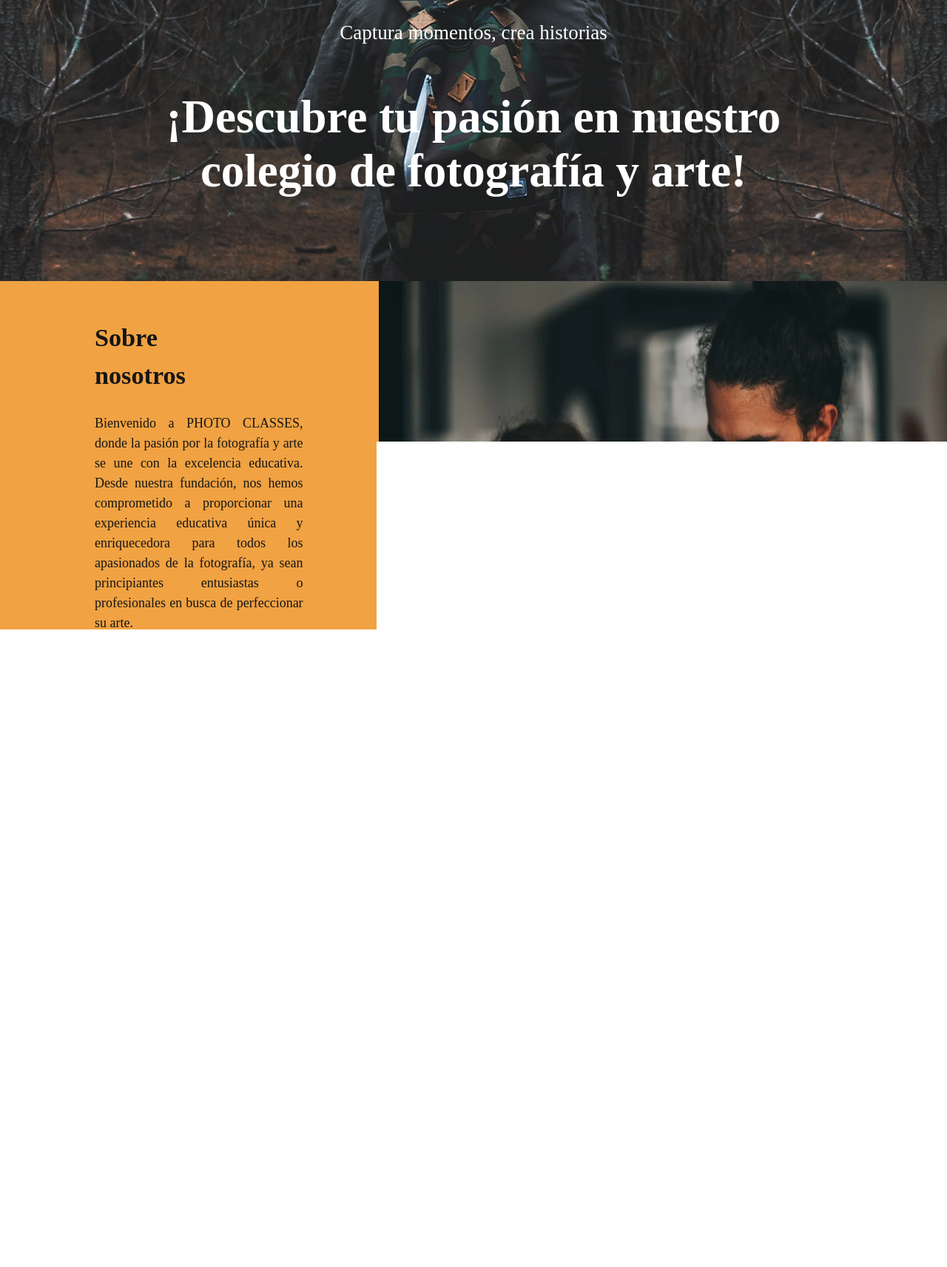
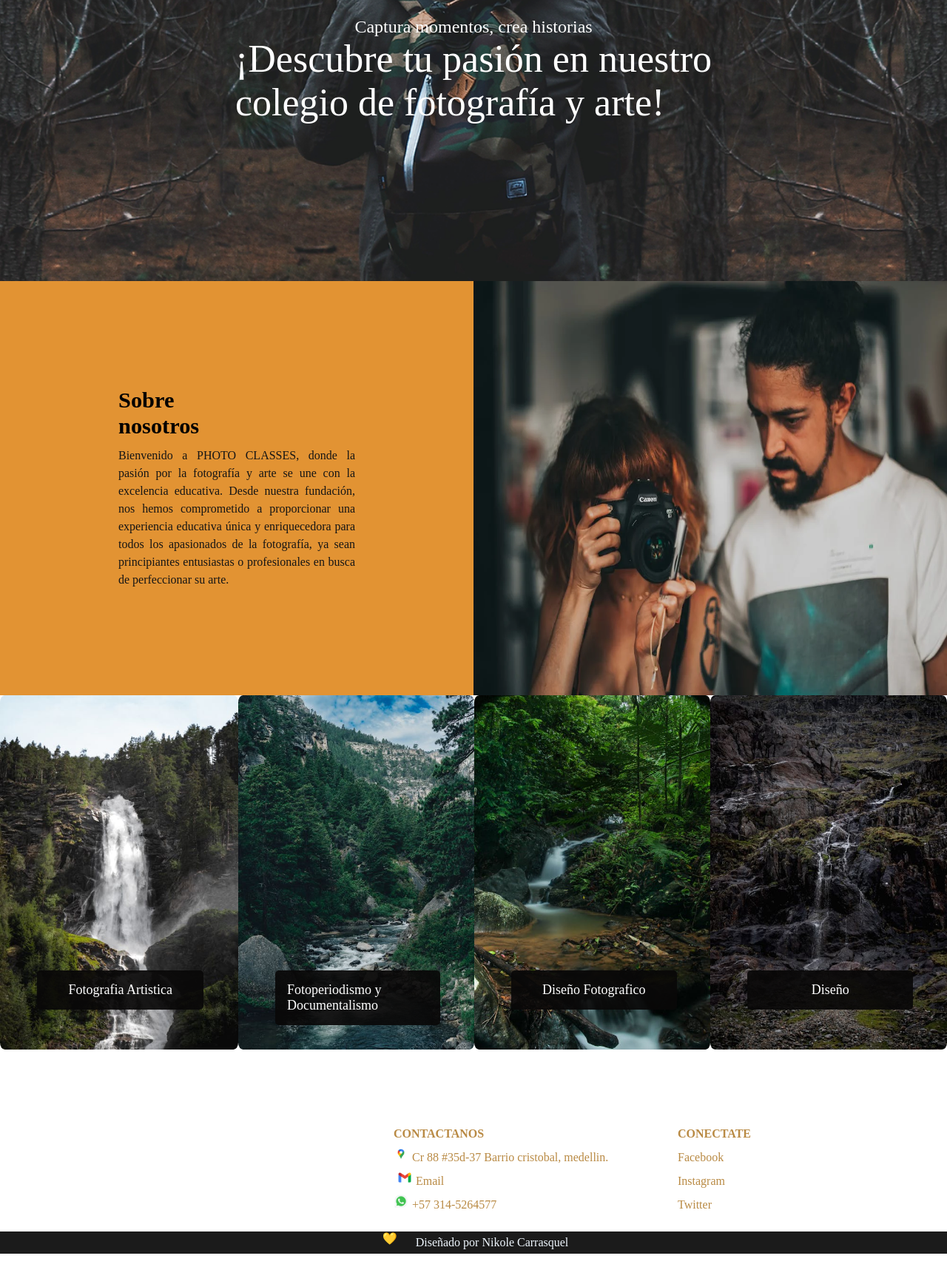
Before and after one commit to nikomarga/photoclases, a plain HTML site: page index.html in a window 1280 px wide. Shown: the part 420-2133 px from the top of the page at 74% size. Drawn offline with Linux system fonts and the light colour scheme.

Commit message:
Modificado contactos y servicios

```diff
--- a/index.html
+++ b/index.html
@@ -8,58 +8,86 @@
     <link rel="shortcut icon" href="imagenes/imagen.ico" type="image/x-icon">
 </head>
 <body>
-    <header>
-      <nav>
+    <header class="foto">
+      <nav class="cabeza">
+        <div class="logoh1">
             <h1 >PHOTO CLAS SES</h1>
+        </div>
+        <div class="cabezaa">
             <a href="index.html">INICIO</a>
             <a href="vision.html">ACERCA DE</a>
             <a href="acercade.html">SERVICIOS</a>
             <a href="contacto.html">CONTACTO</a>
+        </div>
       </nav>
 
         <div class="first">
-            <p>Captura momentos, crea historias </p>
-            <h2><span>¡Descubre tu pasión en nuestro </span><span>colegio de fotografía y arte!</span></h2>
+            <div class="first1">
+                <div class="primero1">
+                    <p>Captura momentos, crea historias</p>
                 </div>
+                <div class="primero2">
+                    <p>¡Descubre tu pasión en nuestro <br> colegio de fotografía y arte!</p>
+                </div>
+            </div>
+        </div>
+
     </header>
-    <main>
+
+    <main class="fondo">
         <div class="second">
             <div class="izquierda">
                 <h3><span>Sobre </span>nosotros</h3>
                 <p>Bienvenido a PHOTO CLASSES, donde la pasión por la fotografía y arte se une con la excelencia educativa. Desde nuestra fundación, nos hemos comprometido a proporcionar una experiencia educativa única y enriquecedora para todos los apasionados de la fotografía, ya sean principiantes entusiastas o profesionales en busca de perfeccionar su arte.</p>
             </div>
             <div class="derecha">
-                <img src="imagenes/fotospersonas.webp" alt="FotoPersonas">
+                <img src="imagenes/fotospersonas.webp" alt="dos perdonas">
             </div>
         </div>
 
         <div class="tercero">
             <div class="imagen-con-texto">
                     <img src="imagenes/fotoOscura1.jpeg" alt="fotoDosCaras">
-                <a href="acercade.html" target="_blank"><div class="superpuesto">Fotografia Artistica</div></a>
-               <!-- <a href="acercade.html" class="leer-mas">Leer más</a> -->
+                    <div class="superpuesto">
+                        <a href="acercade.html" target="_blank">Fotografia Artistica</a>
                     </div>
+            </div>
+
             <div class="imagen-con-texto">
                     <img src="imagenes/fotoOscura2.jpeg" alt="dosJovenes">
-                <a href="acercade.html" target="_blank"><div class="superpuesto">Fotoperiodismo y Documentalismo</div></a>
-               <!--   class="leer-mas">Leer más -->
+                    <div class="superpuesto">
+                        <a href="acercade.html" target="_blank">Fotoperiodismo y Documentalismo</a>
                     </div>
+            </div>
+
             <div class="imagen-con-texto">
                     <img src="imagenes/fotosOscura3.jpeg" alt="caras">
-                <a href="acercade.html" target="_blank"><div class="superpuesto">Diseño Fotografico</div></a>
-             <!--    <a href="acercade.html" class="leer-mas">Leer más</a> -->
-             </div>
-             <div class="imagen-con-texto">
-                <img src="imagenes/fotosOscura3.jpeg" alt="caras">
-                <a href="acercade.html" target="_blank"><div class="superpuesto">Diseño</div></a>
-             <!--    <a href="acercade.html" class="leer-mas">Leer más</a> -->
+                    <div class="superpuesto">
+                        <a href="acercade.html" target="_blank">Diseño Fotografico</a>
                     </div>
             </div>
+
+             <div class="imagen-con-texto">
+                    <img src="imagenes/paisajeOscuro4.jpeg" alt="caras">
+                    <div class="superpuesto">
+                        <a href="acercade.html" target="_blank">Diseño</a>
+                    </div>
+             </div>
+         </div>
+
         <div class="info">
-                <p><a href="https://www.bing.com/maps?mepi=23%7E%7ETopOfPage%7ELargeMapLink&ty=18&q=Carrera+88+35D-37%2C+Comuna+12+-+La+Am%C3%A9rica%2C+Medellin%2C+Antioquia%2C+050032&ppois=6.246725_-75.6110859_Carrera+88+35D-37%2C+Comuna+12+-+La+Am%C3%A9rica%2C+Medellin%2C+Antioquia%2C+050032_%7E&cp=6.246877%7E-75.611177&v=2&sV=1&FORM=MIRE&qpvt=Cr+88+%2335d-37+Barrio+cristobal%2C+medellin.&lvl=19.0">Cr 88 #35d-37 Barrio cristobal, medellin.</a> </p>
-                <p>Nikole_margaritacarrasquel@gmail.com</p>
-                <p><a chref="https://wa.me/3145264577">+57 314-5264577</a></p>
-
+            <div class="info1">
+                <h4>CONTACTANOS</h4>
+                <a class="direccion" href="https://www.bing.com/maps?mepi=23%7E%7ETopOfPage%7ELargeMapLink&ty=18&q=Carrera+88+35D-37%2C+Comuna+12+-+La+Am%C3%A9rica%2C+Medellin%2C+Antioquia%2C+050032&ppois=6.246725_-75.6110859_Carrera+88+35D-37%2C+Comuna+12+-+La+Am%C3%A9rica%2C+Medellin%2C+Antioquia%2C+050032_%7E&cp=6.246877%7E-75.611177&v=2&sV=1&FORM=MIRE&qpvt=Cr+88+%2335d-37+Barrio+cristobal%2C+medellin.&lvl=19.0" target="_blank">Cr 88 #35d-37 Barrio cristobal, medellin.</a>
+                <a class="correo" href="mailto:Nikole_margaritacarrasquel@gmail.com" target="_blank">Email</a>
+                <a class="telefono" href="https://wa.me/3145264577" target="_blank">+57 314-5264577</a>
+            </div>
+            <div class="info2">
+                <H4>CONECTATE</H4>
+                <p>Facebook</p>
+                <p>Instagram</p>
+                <p>Twitter</p>
+            </div>
         </div>
    </main>
 
--- a/style.css
+++ b/style.css
@@ -5,175 +5,188 @@
 }
 
 html{
+    margin: 0;
+    padding: 0;
     font-family: 'Times New Roman', Times, serif;
     width: 100%;
     height: 100%;
-    font-size: large;
 }
-
+/*cabecera*/
 nav{
     background-color: rgba(10, 10, 0, 0.769);
     display: flex;
-    position: fixed;
-    height: 20%;
+    height: 15%;
     width: 100%;
     margin: 0%;
     z-index: 1;
-
+    position: relative;
 }
 
-h1 {
+
+.cabezaa{
+    display: flex;
+    justify-content: space-around;
+    align-items: center;
+    width: 70%;
+}
+.cabeza a{
+    display: flex;
+    color: rgb(255, 252, 252);
+    text-decoration: none;
+    padding-right: 5%;
+    padding-left: 5%;
+    width: 100%;
+}
+
+.logoh1{
+    display: flex;
+    width: 30%;
+}
+
+.logoh1 h1 {
+    display: flex;
+    align-items: center;
     color: aliceblue;
-    width: 5%;
-    margin-right: auto;
-    margin-top: 1.5%;
     margin-left: 20px;
-    margin-bottom: 1%;
-    text-align: center;
+    width: 15%;
+    height: 100%;
     text-shadow: 2px 2px 10px rgba(46, 45, 45, 0.5);
 }
 
-h1:hover{
+nav a:hover,
+ h1:hover{
     color: #f29422d8;
     text-shadow: none;
 }
-nav a{
-    color: rgb(255, 252, 252);
-    text-decoration: none;
-    padding: 10px;
-    height: 0px;
-    margin: 40px 30px 10px 10px;
+
+/*foto de fondo*/
+.foto{
+    background-image: url(imagenes/hombre.webp);
+    background-size: cover;
+    background-position: center;
+    background-repeat: no-repeat;
+    background-attachment: fixed;
+    width: 100%;
+    height: 100vh;
+}
+.first{
+    width: 100%;
+    height: 100vh;
+    border-radius: 30px;
     display: flex;
+    flex-direction: column;
+    justify-content: center;
     align-items: center;
+
+}
+.first .first1{
+    width: 50rem;
+    margin-bottom: 10px;
+    display: flex;
+    flex-direction: column;
+}
+.primero1 p{
+    font-size: 150%;
+    color: white;
+    display: flex;
+    justify-content: center;
+
+}
+.primero2 p{
+    font-size: 325%;
+    color: white;
+    display: flex;
+    justify-content: center;
 }
 
-nav a:hover{
-    color: #f29422d8;
-}
-
-a{
-    text-decoration: none;
-    color: #fbf6f6;
-}
-
-header{
+/*segunda seccion*/
+main .fondo{
     background-image: url(imagenes/hombre.webp);
     background-size: cover;
     background-position: center;
     background-repeat: no-repeat;
     background-attachment: fixed;
 }
-
-.first {
-
-    position: relative;
-    width: 100%;
-    height: 100vh;
-    background-size: cover;
-    background-position: center;
-    display: flex;
-    justify-content: center;
-    align-items: flex-end;
-}
-.first p{
-    font-size: 150%;
-    color: white;
-    position: absolute;
-    text-align: center;
-    bottom: 40%;
-
-}
-
-
-.first h2 {
-    font-size: 350%;
-    color: white;
-    position: absolute;
-    text-align: center;
-    bottom: 14%;
-}
-
-.first h2 span {
-    display: block;
-}
-
 .second{
     display: flex;
-    height: 85vh;
+    height: 70vh;
+    background-color: #313030;
 
 }
 .derecha{
-    width: 60%;
+    width: 50%;
+    background-color: #0f0e0e;
 }
 
 .derecha img{
+    background-size: cover;
+    background-position: center;
+    background-repeat: no-repeat;
+    background-attachment: fixed;
     width: 100%;
-    height: 85vh;
+    display: block;
+    height: calc(100vh * 70 / 100);
+
 }
-
 .izquierda{
+    width: 50%;
     background-color: #f09b34ed;
-    width: 40%;
+    display: flex;
+    flex-direction: column;
+    justify-content: center;
+    align-items: center;
 }
 .izquierda h3{
-    display: block;
-    margin-top: 10%;
-    margin-left: 25%;
+    width: 20rem;
+    font-size: 190%;
+    display: flex;
+    flex-direction: column;
+
+}
+.izquierda p{
+    margin-top: 0.625rem;
     line-height: 1.5;
-    font-size: 190%;
+    font-size: 100%;
+    width: 20rem;
+    text-align: justify;
     color: #151515;
 }
 
-.izquierda h3 span{
-    display: block;
-}
-
-.izquierda p{
-    margin: 5% 20% 80% 25%;
-    line-height: 1.5;
-    font-size: 100%;
-    text-align: justify;
-    color: #151515;
-}
+/*tercera parte*/
 .tercero {
     display: flex;
-    flex-wrap: nowrap;
-    margin-bottom: 0%;
+    justify-content: space-around;
 }
+ .tercero img{
+    width: 100%;
+    border-radius: 2%;
+    margin: 0%;
+ }
 
-.imagen-con-texto {
-    width: 33.33%;
-    text-align: center;
-    margin: 0;
-    padding: 0;
-    position: relative;
-    background-color: rgb(220, 209, 209);
-}
+ .superpuesto a{
+    color: white;
+    text-decoration: none;
+ }
 
-.imagen-con-texto img {
-    width: 100%;
-    height: 35vw;
-    border-radius: 1px;
- }
 .superpuesto{
-    position: relative;
-    top: -20%;
-    left: 20%;
-    background-color: rgba(0, 0, 0, 0.7);
+    background-color: rgba(9, 8, 8, 0.92);
     color: white;
-    margin: 0%;
-    padding-top: 5%;
-    padding-bottom: 5%;
-    width: 60%;
+    padding: 5%;
+    width: 70%;
     border-radius: 5px;
     transition: opacity 0.3s ease;
     font-size: large;
+    position: relative;
+    bottom: 20%;
+    right: -50px ;
+    display: flex;
+    justify-content: center;
+    align-items: center;
+    transition: all 1s;
 }
-
 .superpuesto:hover{
-    background-color: rgba(0, 0, 0, 0.873);
-    transform: scale(1.2);
-    transition: all 0.3s;
+    background-color: rgba(41, 41, 41, 0.873);
+    transform: scale(1.1);
 }
 
 /*Css de footer*/
@@ -199,76 +212,113 @@ footer{
 .footer-content p {
     margin: 0;
     font-size: 16px;
-
 }
 
-.footer-content::before {
-    content: '';
+.footer-content::before{
+    content: '💛';
     width: 30px;
     height: 30px;
     border-radius: 50%;
     top: 5px;
     margin-right: 20px;
-    background-image: url('imagenes/corazonNaranja.ico');
+}
+
+
+/*informacion al final*/
+.info{
+    display: flex;
+    justify-content: end;
+}
+.info1, .info2{
+   line-height: 2em;
+   width: 30%;
+   padding: 20px;
+   color: #b98a44;
+
+}
+.info a{
+    text-decoration: none;
+    color: #b98a44;
+    display: block;
+}
+.direccion::before{
+    content: '';
+    display: inline-block;
+    width: 20px;
+    height: 20px;
+    margin-right: 5px;
+    background-image: url('imagenes/mapa.png');
     background-size: cover;
 }
-
-.info a{
-    color: #151414;
+.telefono::before{
+    content: '';
+    display: inline-block;
+    width: 20px;
+    height: 20px;
+    margin-right: 5px;
+    background-image: url('imagenes/whatsapp.png');
+    background-size: cover;
 }
-
-.info{
-    margin-top: 0;
-    color: #f8f2f2;
-    margin-left: 0%;
-
-
+.correo::before{
+    content: '';
+    display: inline-block;
+    width: 20px;
+    height: 20px;
+    margin-right: 5px;
+    margin-left: 5px;
+    background-image: url('imagenes/gmail.png');
+    background-size: cover;
 }
-.info p{
-   color: #0f0f0f;
-   padding-left: 30px;
-   text-align: left;
-   font-size: 16px;
-   line-height: 2em;
-   background-color: rgb(220, 209, 209);
-}
-
-/*Css de Acerca de*/
-.titulo1 {
+/*Css header servicios y acerca de*/
+.titulo1 { /*parte de arriba de acerca-servicios*/
     color: #fbfbfc;
     background-image: url(imagenes/hombre.webp);
     font-size: x-large;
-    width: 100%;
-    height: 35vh;
     display: flex;
     justify-content: center;
-    align-items: flex-end;
+    height: auto;
+    margin-top: -81px;
+
 }
-
+.titulo1 h2{
+    height: 130px;
+    font-size: larger;
+    display: flex;
+    align-items: end;
+}
+/*Css servicios*/
 table {
     border-collapse: collapse;
     width: 50%;
     font-size: larger;
+    margin-top: 80px;
+
   }
 
   th, td {
-    padding: 8px;
     text-align: left;
     border-bottom: 1px solid #0c0c0c8b;
     color: #313030;
   }
-button{
+.tabla-container table button{
     font-size: small;
+    background-color: rgba(10, 10, 0, 0.769);
+    padding: 6%;
+    transition: background-color 0.2s ease;
+    border: none;
+  }
+
+.tabla-container table button:hover{
+    background-color: rgb(10, 10, 0);
+}
+.tabla-container a{
     color: #ffffff;
-    background-color: #313030;
-    padding: 6%;
-  }
+}
 .tabla-container {
     display: flex;
     justify-content: center;
     align-items: center;
-    height: 50vh;
-    margin-top: 3%;
+    height: 80vh;
     font-size: large;
     line-height: 4;
 }
@@ -280,7 +330,6 @@ button{
     padding: 20px;
     margin-left: 25%;
     color: #313030;
-
 }
 
 form {
@@ -306,11 +355,12 @@ input[type="email"] {
     color: #151515;
     border: none;
     cursor: pointer;
-    transition: background-color 0.3s ease;
+    transition: background-color 0.2s ease;
 }
 
 button:hover {
-    background-color: #0056b3;
+    background-color: rgba(10, 10, 0, 0.769);
+    color: #fbfbfb;
 }
 
 
@@ -322,9 +372,14 @@ button:hover {
     font-size: larger;
 }
 /*Css de contacto*/
+.cabezatodo{
+    position: relative;
+}
 .quinto{
     display: flex;
     height: 100vh;
+    margin-top: -81px;
+
  }
 
 .contacto{
@@ -333,6 +388,12 @@ button:hover {
     color: rgb(1, 1, 1);
  }
 
+.contacto .contactocontenedor{
+    width: 60%;
+    display: block;
+    justify-content: center;
+    margin: 45% auto;
+}
  .contactoImg{
     width: 60%;
  }
@@ -344,9 +405,6 @@ button:hover {
 
  .contacto h3{
     display: block;
-    margin-top: 50%;
-    margin-left: 20%;
-    margin-right: 30%;
     line-height: 1.5;
     font-size: 140%;
 }
@@ -355,29 +413,26 @@ button:hover {
     display: block;
 }
 
-.contacto p{
-    margin-top: 2%;
-    margin-left: 20%;
-    margin-right: 30%;
-    font-size: 90%;
-    text-align: left;
+ .contacto p{
+    line-height: 2;
 }
 .quinto a{
     color: #0f0e0e;
 }
 
+a{
+    text-decoration: none;
+}
 
 .quinto button{
-    margin-top: 10%;
-    margin-left: 20%;
-    margin-right: 15%;
+    display: flex;
+    justify-content: end;
     padding: 10px;
-    width: 50%;
+    margin-top: 5px;
     background-color: #f09b34ed;
     color: #151515;
     border: none;
     cursor: pointer;
-    transition: background-color 0.3s ease;
+    transition: 0.3s ease;
     font-size: large;
-
 }
```
Also changed, not shown: acercade.html (+9 -4 lines), contacto.html (+9 -8 lines), header.html (+7 -3 lines), vision.html (+2 -2 lines), imagenes/gmail.png (added), imagenes/mapa.png (added), imagenes/paisajeOscuro4.jpeg (added), imagenes/telefono.jpg (added), imagenes/whatsapp.png (added). Lines whose indentation alone changed are shown as unchanged.
